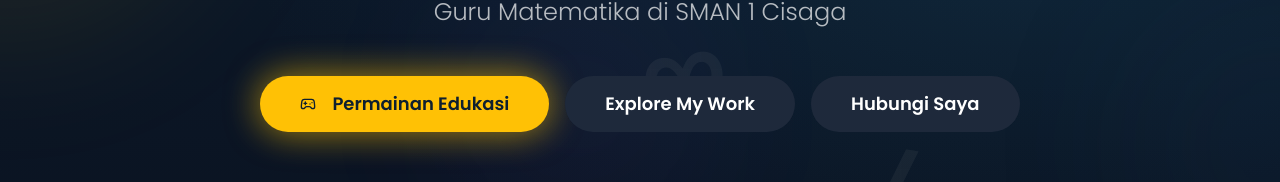
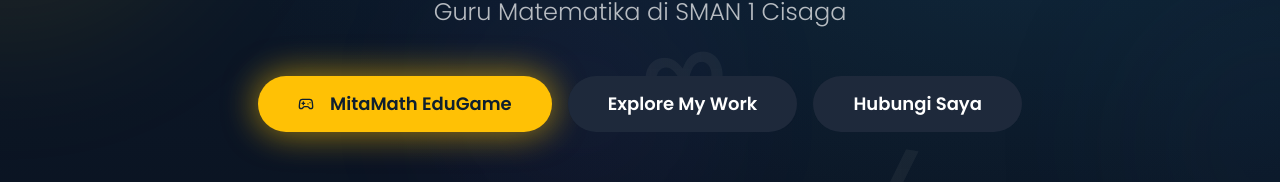
Before and after one commit to sofyanas/mitadesiyanti, a React (Vite) app: page / in a window 1280 px wide. Shown: the part 431-613 px from the top of the page. Built offline with nearby package versions, Linux system fonts and the light colour scheme; the HTML template or start-up script is replaced by a standard one.

Commit message:
Rename Permainan Edukasi to MitaMath EduGame

```diff
--- a/src/components/HeroSection.tsx
+++ b/src/components/HeroSection.tsx
@@ -104,7 +104,7 @@ const HeroSection = () => {
             >
               <a href="https://mitamatematika.vercel.app/" target="_blank" rel="noopener noreferrer">
                 <Gamepad2 size={20} className="mr-2" />
-                Permainan Edukasi
+                MitaMath EduGame
               </a>
             </Button>
             <Button
--- a/src/components/ResourcesSection.tsx
+++ b/src/components/ResourcesSection.tsx
@@ -5,7 +5,7 @@ import { Button } from "@/components/ui/button";
 const resources = [
   {
     icon: Gamepad2,
-    title: "Permainan Edukasi",
+    title: "MitaMath EduGame",
     description: "Game matematika interaktif hasil digitalisasi pembelajaran untuk belajar sambil bermain.",
     link: "https://mitamatematika.vercel.app/",
     gradient: "from-rose-500 to-red-600",
```
